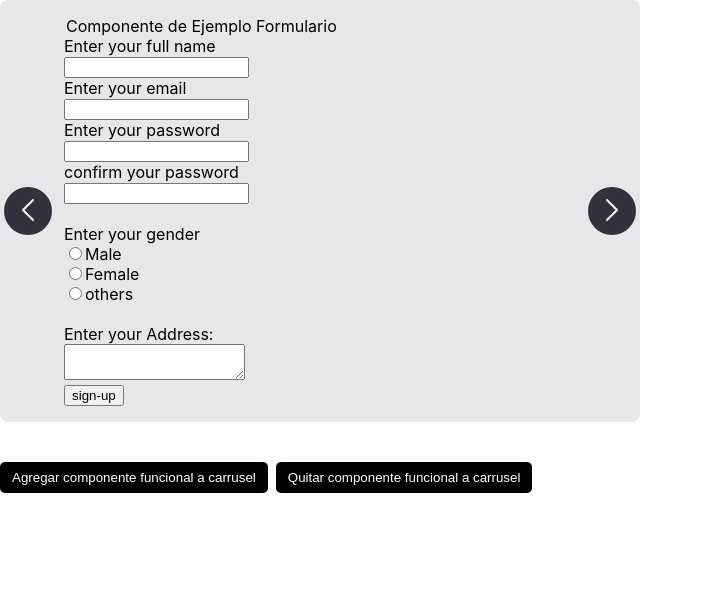
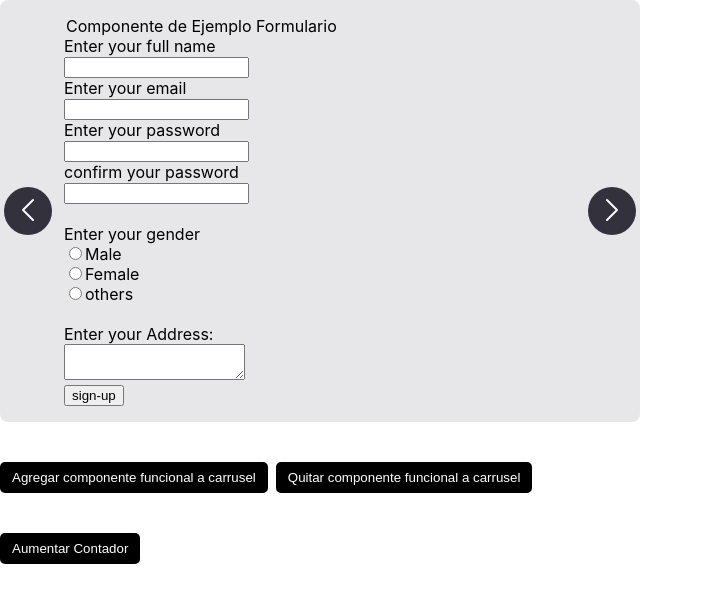
Before and after one commit to EduardoAyora/carrusel-react, a React (Create React App) app: page / in a window 1280 px wide. Shown: the top 602 px of the page, without its empty margins (0-703 px from the left). Built offline with nearby package versions, Linux system fonts and the light colour scheme.

Commit message:
Agregar boton contador

```diff
--- a/src/App.js
+++ b/src/App.js
@@ -2,6 +2,7 @@ import React, { Component } from 'react'
 import Carrusel from './components/Carrusel'
 
 import './App.css'
+import BotonContador from './components/BotonContador'
 
 class App extends Component {
   state = {
@@ -49,6 +50,9 @@ class App extends Component {
         >
           Quitar componente funcional a carrusel
         </button>
+        <div>
+          <BotonContador />
+        </div>
       </div>
     )
   }
--- /dev/null
+++ b/src/components/BotonContador.js
@@ -0,0 +1,28 @@
+import React, { Component } from 'react'
+
+export default class BotonContador extends Component {
+  state = {
+    contador: 0,
+  }
+
+  componentDidUpdate(_, prevState) {
+    if (prevState.contador !== this.state.contador) {
+      alert(this.state.contador)
+    }
+  }
+
+  render() {
+    return (
+      <button
+        className='btn-agregar'
+        onClick={() => {
+          this.setState({
+            contador: this.state.contador + 1,
+          })
+        }}
+      >
+        Aumentar Contador
+      </button>
+    )
+  }
+}
```
